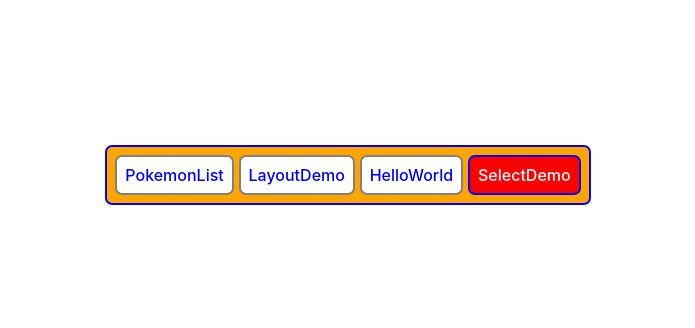
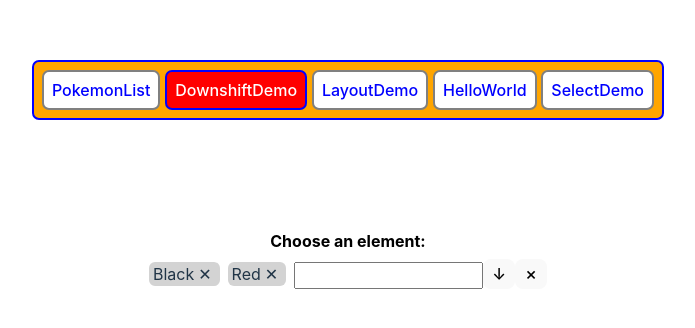
Before and after one commit to godzzo/react-ts-valtio-demo, a React (Vite) app: page / in a window 1280 px wide. Shown: the part 218-546 px from the top of the page, without its empty margins (292-987 px from the left). Built offline with nearby package versions, Linux system fonts and the light colour scheme.

Commit message:
DownshiftDemo added - Works with renderToStaticMarkup 😃 - but messy as Hell (TS errors 👀) ... lots of code for the complex demo 🤨👨‍💻

```diff
--- a/package.json
+++ b/package.json
@@ -10,6 +10,7 @@
 		"build:server": "vite build --outDir dist/server --ssr src/entry-server.tsx"
 	},
 	"dependencies": {
+		"downshift": "^7.2.1",
 		"react": "^18.2.0",
 		"react-dom": "^18.2.0",
 		"react-select": "^5.7.0",
@@ -18,6 +19,7 @@
 	"devDependencies": {
 		"@types/react": "^18.0.27",
 		"@types/react-dom": "^18.0.10",
+		"@vitejs/plugin-react": "^3.1.0",
 		"@vitejs/plugin-react-swc": "^3.0.0",
 		"prettier": "^2.8.4",
 		"typescript": "^4.9.3",
--- a/src/App.tsx
+++ b/src/App.tsx
@@ -3,21 +3,24 @@
 
 import './App.css';
 
+import { Box, Column, Row } from './components/Layout';
+
 import LayoutDemo from './views/LayoutDemo';
 import HelloWorld from './views/HelloWorld';
 import PokemonList from './views/PokemonList';
-import { Box, Column, Row } from './components/Layout';
 import SelectDemo from './views/SelectDemo';
+import DownshiftDemo from './views/DownshiftDemo';
 
 const views: { [key: string]: () => JSX.Element } = {
 	PokemonList,
+	DownshiftDemo,
 	LayoutDemo,
 	HelloWorld,
 	SelectDemo,
 };
 
 export default function App() {
-	const [selectedView, selectView] = useState('SelectDemo');
+	const [selectedView, selectView] = useState('DownshiftDemo');
 
 	return (
 		<Column>
--- /dev/null
+++ b/src/views/DownshiftDemo.tsx
@@ -0,0 +1,242 @@
+import * as React from 'react';
+import { useCombobox, useMultipleSelection } from 'downshift';
+
+const colors = [
+	'Black',
+	'Red',
+	'Green',
+	'Blue',
+	'Orange',
+	'Purple',
+	'Pink',
+	'Orchid',
+	'Aqua',
+	'Lime',
+	'Gray',
+	'Brown',
+	'Teal',
+	'Skyblue',
+];
+
+const initialSelectedItems = [colors[0], colors[1]];
+
+function getFilteredItems(selectedItems: string[], inputValue: string) {
+	const lowerCasedInputValue = inputValue.toLowerCase();
+
+	return colors.filter(
+		(colour) =>
+			!selectedItems.includes(colour) &&
+			colour.toLowerCase().startsWith(lowerCasedInputValue)
+	);
+}
+
+function DropdownMultipleCombobox() {
+	const [inputValue, setInputValue] = React.useState('');
+	const [selectedItems, setSelectedItems] =
+		React.useState(initialSelectedItems);
+	const items = React.useMemo(
+		() => getFilteredItems(selectedItems, inputValue),
+		[selectedItems, inputValue]
+	);
+
+	const { getSelectedItemProps, getDropdownProps, removeSelectedItem } =
+		useMultipleSelection({
+			selectedItems,
+			onStateChange({ selectedItems: newSelectedItems, type }) {
+				switch (type) {
+					case useMultipleSelection.stateChangeTypes
+						.SelectedItemKeyDownBackspace:
+					case useMultipleSelection.stateChangeTypes
+						.SelectedItemKeyDownDelete:
+					case useMultipleSelection.stateChangeTypes
+						.DropdownKeyDownBackspace:
+					case useMultipleSelection.stateChangeTypes
+						.FunctionRemoveSelectedItem:
+						setSelectedItems(newSelectedItems!);
+						break;
+					default:
+						break;
+				}
+			},
+		});
+
+	const {
+		isOpen,
+		getToggleButtonProps,
+		getLabelProps,
+		getMenuProps,
+		getInputProps,
+		highlightedIndex,
+		getItemProps,
+		selectedItem,
+		// clearSelection,
+	} = useCombobox({
+		items,
+		inputValue,
+		selectedItem: null,
+		stateReducer(state, actionAndChanges) {
+			const { changes, type } = actionAndChanges;
+
+			switch (type) {
+				case useCombobox.stateChangeTypes.InputKeyDownEnter:
+				case useCombobox.stateChangeTypes.ItemClick:
+				case useCombobox.stateChangeTypes.InputBlur:
+					return {
+						...changes,
+						...(changes.selectedItem && {
+							isOpen: true,
+							highlightedIndex: 0,
+						}),
+					};
+				default:
+					return changes;
+			}
+		},
+		onStateChange({
+			inputValue: newInputValue,
+			type,
+			selectedItem: newSelectedItem,
+		}) {
+			switch (type) {
+				case useCombobox.stateChangeTypes.InputKeyDownEnter:
+				case useCombobox.stateChangeTypes.ItemClick:
+					setSelectedItems([
+						...(selectedItems && selectedItems),
+						newSelectedItem!,
+					]);
+
+					break;
+				case useCombobox.stateChangeTypes.InputChange:
+					setInputValue(newInputValue!);
+					break;
+				default:
+					break;
+			}
+		},
+	});
+	return (
+		<div
+			style={{
+				display: 'flex',
+				flexDirection: 'column',
+				width: 'fit-content',
+				justifyContent: 'center',
+				marginTop: 100,
+				alignSelf: 'center',
+			}}
+		>
+			<label
+				style={{
+					fontWeight: 'bolder',
+					color: selectedItem ? selectedItem : 'black',
+				}}
+				{...getLabelProps()}
+			>
+				Choose an element:
+			</label>
+			<div
+				style={{
+					display: 'inline-flex',
+					gap: '8px',
+					alignItems: 'center',
+					flexWrap: 'wrap',
+					padding: '6px',
+				}}
+			>
+				{selectedItems.map(function renderSelectedItem(
+					selectedItemForRender,
+					index
+				) {
+					return (
+						<span
+							style={{
+								backgroundColor: 'lightgray',
+								paddingLeft: '4px',
+								paddingRight: '4px',
+								borderRadius: '6px',
+							}}
+							key={`selected-item-${index}`}
+							{...getSelectedItemProps({
+								selectedItem: selectedItemForRender,
+								index,
+							})}
+						>
+							{selectedItemForRender}
+							{/* eslint-disable-next-line jsx-a11y/click-events-have-key-events */}
+							<span
+								style={{ padding: '4px', cursor: 'pointer' }}
+								onClick={(e) => {
+									e.stopPropagation();
+									removeSelectedItem('');
+								}}
+							>
+								&#10005;
+							</span>
+						</span>
+					);
+				})}
+				<div>
+					<input
+						style={{ padding: '4px' }}
+						{...getInputProps(
+							getDropdownProps({ preventKeyAction: isOpen })
+						)}
+						data-testid="combobox-input"
+					/>
+					<button
+						style={{ padding: '4px 8px' }}
+						aria-label="toggle menu"
+						data-testid="combobox-toggle-button"
+						{...getToggleButtonProps()}
+					>
+						{isOpen ? <>&#8593;</> : <>&#8595;</>}
+					</button>
+					<button
+						style={{ padding: '4px 8px' }}
+						aria-label="clear selection"
+						data-testid="clear-button"
+						onClick={() => {
+							// clearSelection
+						}}
+					>
+						&#10007;
+					</button>
+				</div>
+			</div>
+			<ul
+				{...getMenuProps()}
+				style={{
+					listStyle: 'none',
+					width: '100%',
+					padding: '0',
+					margin: '4px 0 0 0',
+				}}
+			>
+				{isOpen &&
+					items.map((item, index) => (
+						<li
+							style={{
+								padding: '4px',
+								backgroundColor:
+									highlightedIndex === index
+										? '#bde4ff'
+										: null,
+							}}
+							key={`${item}${index}`}
+							{...getItemProps({
+								item,
+								index,
+								'data-testid': `downshift-item-${index}`,
+							} as any)}
+						>
+							{item}
+						</li>
+					))}
+			</ul>
+		</div>
+	);
+}
+
+export default function DownshiftDemo() {
+	return <DropdownMultipleCombobox />;
+}
--- a/vite.config.ts
+++ b/vite.config.ts
@@ -1,5 +1,6 @@
 import { defineConfig } from 'vite';
 import react from '@vitejs/plugin-react-swc';
+// import react from '@vitejs/plugin-react';
 
 // https://vitejs.dev/config/
 export default defineConfig({
```
Also changed, not shown: src/views/SelectDemo.tsx (line endings or trailing spaces), 2 other files (tests, documents, lock files or other folders).
